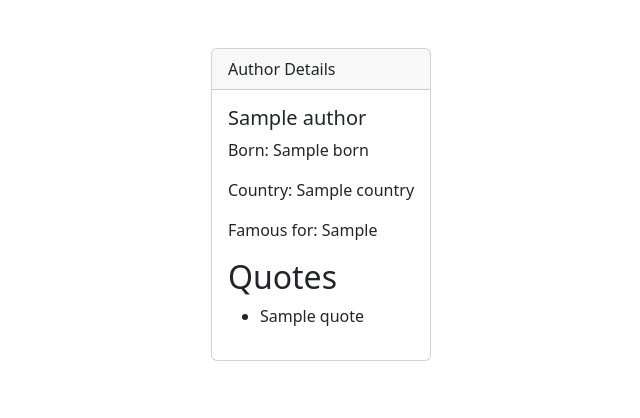
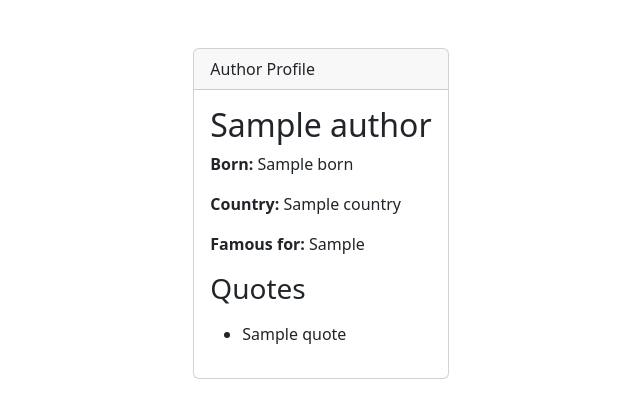
Before and after one commit to nataliepcodes/motivational-quotes-app, a Django app: template quotes_project/notable_quotes/templates/notable_quotes/author.html in a window 1280 px wide. Shown: the top 418 px of the page, without its empty margins (319-959 px from the left). Run offline with Django 3.2, Linux system fonts and the light colour scheme; the template is opened without the code that fills it: most values are stand-ins (such as "Sample title", 1, 10 or a date in 2020).

Commit message:
Updated styling

```diff
--- a/quotes_project/notable_quotes/templates/notable_quotes/author.html
+++ b/quotes_project/notable_quotes/templates/notable_quotes/author.html
@@ -6,17 +6,17 @@
     <div class="container d-flex flex-column align-items-center mt-5">
         <div class="card">
             <div class="card-header">
-                Author Details
+                Author Profile
             </div>
             <div class="card-body">
-                <h5 class="card-title">{{ author.name }}</h5>
-                <p class="card-text">Born: {{ author.born }}</p>
-                <p class="card-text">Country: {{ author.country }}</p>
-                <p class="card-text">Famous for: {{ author.famous_for }}</p>
-                <h2 class="card-text">Quotes</h2>
+                <h2 class="card-title">{{ author.name }}</h2>
+                <p class="card-text"><strong>Born:</strong> {{ author.born }}</p>
+                <p class="card-text"><strong>Country:</strong> {{ author.country }}</p>
+                <p class="card-text"><strong>Famous for:</strong> {{ author.famous_for }}</p>
+                <h3 class="card-text">Quotes</h3>
                 <ul>
                     {% for quote in author.quotes.all %}
-                        <li>{{ quote.quote }}</li>
+                        <li class="mt-3">{{ quote.quote }}</li>
                     {% empty %}
                         <li>No quotes available.</li>
                     {% endfor %}
```
